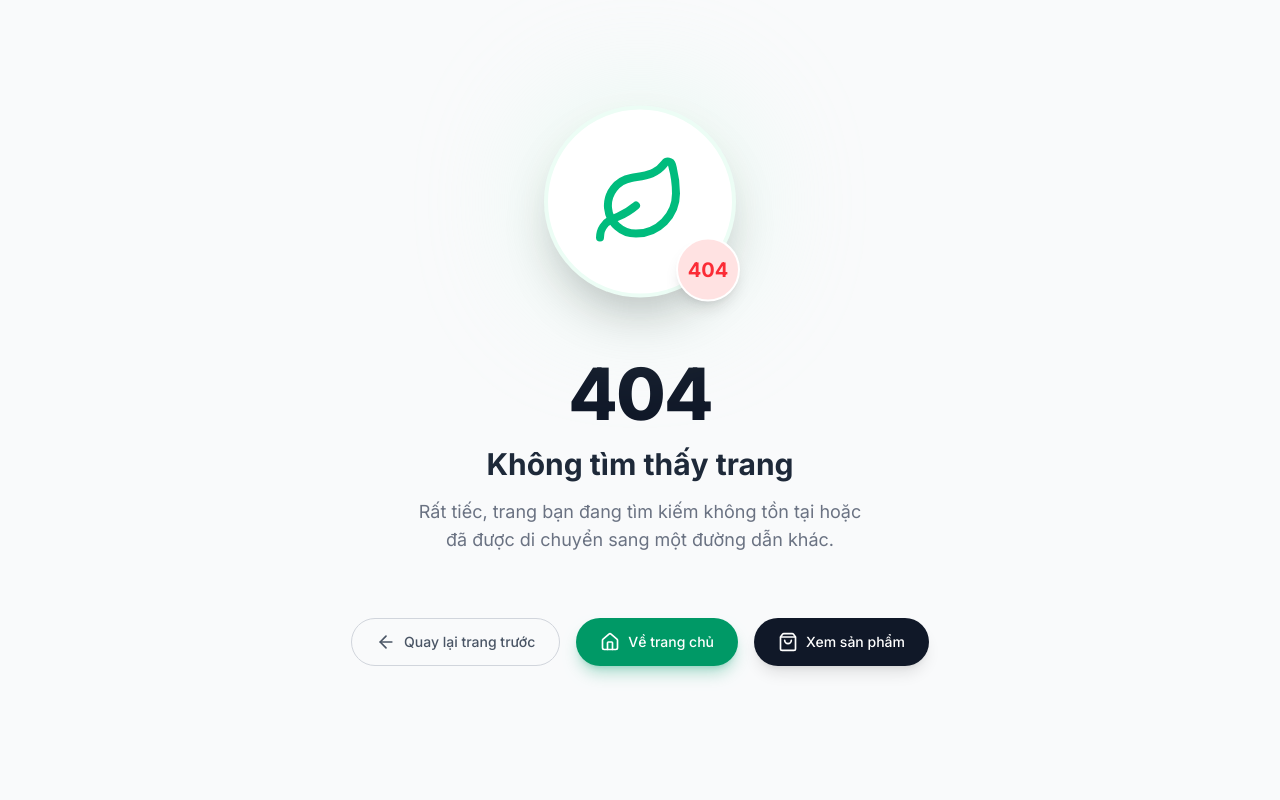
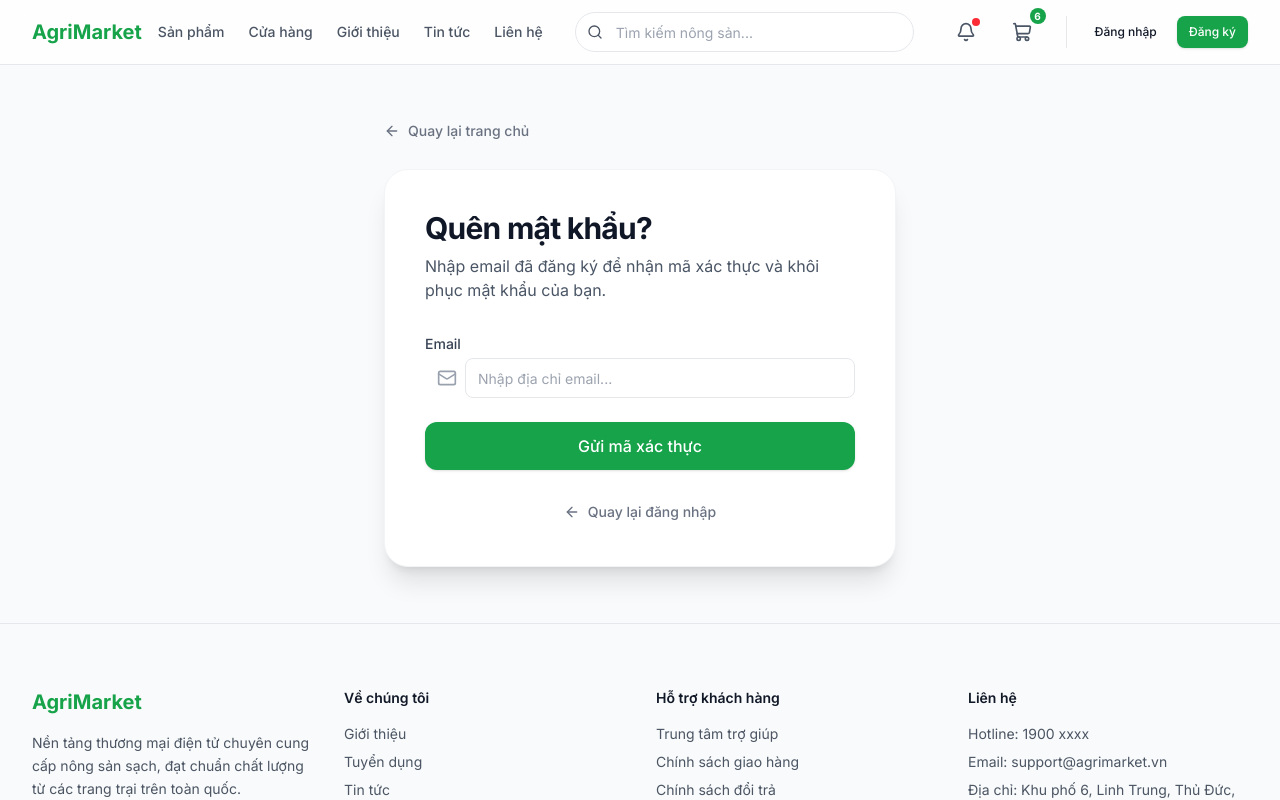
Before and after one commit to longdao2004/web_TN, a Next.js app in the folder frontend/: page /quen-mat-khau in a window 1280 px wide. Before the commit this address had no page. Shown: the top 800 px of the page. Built offline with nearby package versions, Linux system fonts and the light colour scheme.

Commit message:
code FE trang quen mat khau

```diff
--- /dev/null
+++ b/frontend/src/app/(auth)/quen-mat-khau/page.tsx
@@ -0,0 +1,15 @@
+import { Metadata } from 'next';
+import { AuthLayout, ForgotPasswordForm } from '@/components/auth';
+
+export const metadata: Metadata = {
+  title: 'Quên mật khẩu | AgriMarket',
+  description: 'Khôi phục mật khẩu tài khoản AgriMarket của bạn.',
+};
+
+export default function ForgotPasswordPage() {
+  return (
+    <AuthLayout type="login" variant="centered">
+      <ForgotPasswordForm />
+    </AuthLayout>
+  );
+}
--- a/frontend/src/components/auth/AuthLayout.tsx
+++ b/frontend/src/components/auth/AuthLayout.tsx
@@ -8,15 +8,18 @@ import { Footer } from '../layout/PublicLayout/Footer';
 interface AuthLayoutProps {
   children: ReactNode;
   type?: 'login' | 'register';
+  variant?: 'split' | 'centered';
 }
 
-export const AuthLayout = ({ children, type = 'login' }: AuthLayoutProps) => {
+export const AuthLayout = ({ children, type = 'login', variant = 'split' }: AuthLayoutProps) => {
+  const isCentered = variant === 'centered';
+
   return (
     <div className="flex min-h-screen flex-col bg-gray-50">
       <Header />
 
-      <main className="flex-1 w-full py-10 lg:py-14 px-4 sm:px-6 lg:px-8">
-        <div className="mx-auto max-w-6xl w-full">
+      <main className="flex-1 w-full py-10 lg:py-14 px-4 sm:px-6 lg:px-8 flex flex-col justify-center">
+        <div className={`mx-auto w-full ${isCentered ? 'max-w-lg' : 'max-w-6xl'}`}>
 
           <div className="mb-6">
             <Link
@@ -29,6 +32,11 @@ export const AuthLayout = ({ children, type = 'login' }: AuthLayoutProps) => {
           </div>
 
           <div className="bg-white rounded-2xl sm:rounded-3xl overflow-hidden border border-gray-100 shadow-xl w-full">
+            {isCentered ? (
+              <div className="p-6 sm:p-8 lg:p-10">
+                {children}
+              </div>
+            ) : (
               <div className="grid grid-cols-1 lg:grid-cols-[0.9fr_1.1fr] min-h-[600px]">
 
                 {/* Mobile Banner */}
@@ -47,6 +55,7 @@ export const AuthLayout = ({ children, type = 'login' }: AuthLayoutProps) => {
                 </div>
 
               </div>
+            )}
           </div>
 
         </div>
--- /dev/null
+++ b/frontend/src/components/auth/ForgotPasswordForm.tsx
@@ -0,0 +1,116 @@
+'use client';
+
+import React, { useState } from 'react';
+import Link from 'next/link';
+import { useRouter } from 'next/navigation';
+import { Mail, Loader2, ArrowLeft } from 'lucide-react';
+import { Input } from '../ui/Input';
+import { Button } from '../ui/Button';
+
+export const ForgotPasswordForm = () => {
+  const router = useRouter();
+  const [isLoading, setIsLoading] = useState(false);
+  const [email, setEmail] = useState('');
+  const [error, setError] = useState('');
+
+  const validateEmail = (email: string) => {
+    if (!email) return 'Vui lòng nhập email.';
+    const emailRegex = /^[^\s@]+@[^\s@]+\.[^\s@]+$/;
+    if (!emailRegex.test(email)) return 'Vui lòng nhập địa chỉ email hợp lệ.';
+    return '';
+  };
+
+  const handleSubmit = async (e: React.FormEvent) => {
+    e.preventDefault();
+
+    const emailError = validateEmail(email);
+
+    if (emailError) {
+      setError(emailError);
+      return;
+    }
+
+    setError('');
+    setIsLoading(true);
+
+    // Mock API call
+    setTimeout(() => {
+      setIsLoading(false);
+      // Redirect to OTP page
+      router.push(`/nhap-otp?email=${encodeURIComponent(email)}`);
+    }, 1500);
+  };
+
+  const handleChange = (e: React.ChangeEvent<HTMLInputElement>) => {
+    setEmail(e.target.value);
+    if (error) {
+      setError('');
+    }
+  };
+
+  return (
+    <div>
+      <div className="mb-8">
+        <h2 className="text-2xl sm:text-3xl font-bold tracking-tight text-gray-900">Quên mật khẩu?</h2>
+        <p className="mt-2 text-gray-600">
+          Nhập email đã đăng ký để nhận mã xác thực và khôi phục mật khẩu của bạn.
+        </p>
+      </div>
+
+      <form onSubmit={handleSubmit} className="space-y-6" noValidate>
+        <div className="space-y-1">
+          <label htmlFor="email" className="block text-sm font-medium text-gray-700">
+            Email
+          </label>
+          <div className="relative">
+            <div className="pointer-events-none absolute inset-y-0 left-0 flex items-center pl-3">
+              <Mail className="h-5 w-5 text-gray-400" />
+            </div>
+            <Input
+              id="email"
+              name="email"
+              type="email"
+              autoComplete="email"
+              placeholder="Nhập địa chỉ email..."
+              value={email}
+              onChange={handleChange}
+              className={`pl-10 ${error ? 'border-red-500 focus:border-red-500 focus:ring-red-500/20' : ''}`}
+              aria-invalid={!!error}
+              aria-describedby={error ? 'email-error' : undefined}
+            />
+          </div>
+          {error && (
+            <p id="email-error" className="text-sm text-red-500 mt-1">
+              {error}
+            </p>
+          )}
+        </div>
+
+        <Button
+          type="submit"
+          className="w-full h-12 text-base font-medium rounded-xl shadow-sm hover:shadow"
+          disabled={isLoading}
+        >
+          {isLoading ? (
+            <span className="flex items-center gap-2">
+              <Loader2 className="h-5 w-5 animate-spin" />
+              Đang gửi mã...
+            </span>
+          ) : (
+            'Gửi mã xác thực'
+          )}
+        </Button>
+      </form>
+
+      <div className="mt-8 text-center">
+        <Link
+          href="/dang-nhap"
+          className="inline-flex items-center gap-2 text-sm font-medium text-gray-500 hover:text-emerald-600 transition-colors"
+        >
+          <ArrowLeft className="w-4 h-4" />
+          Quay lại đăng nhập
+        </Link>
+      </div>
+    </div>
+  );
+};
--- a/frontend/src/components/auth/index.ts
+++ b/frontend/src/components/auth/index.ts
@@ -3,5 +3,6 @@ export * from './AuthBanner';
 export * from './AuthDivider';
 export * from './LoginForm';
 export * from './RegisterForm';
+export * from './ForgotPasswordForm';
 export * from './PasswordInput';
 export * from './SocialLogin';
```
Lines whose indentation alone changed are shown as unchanged.
